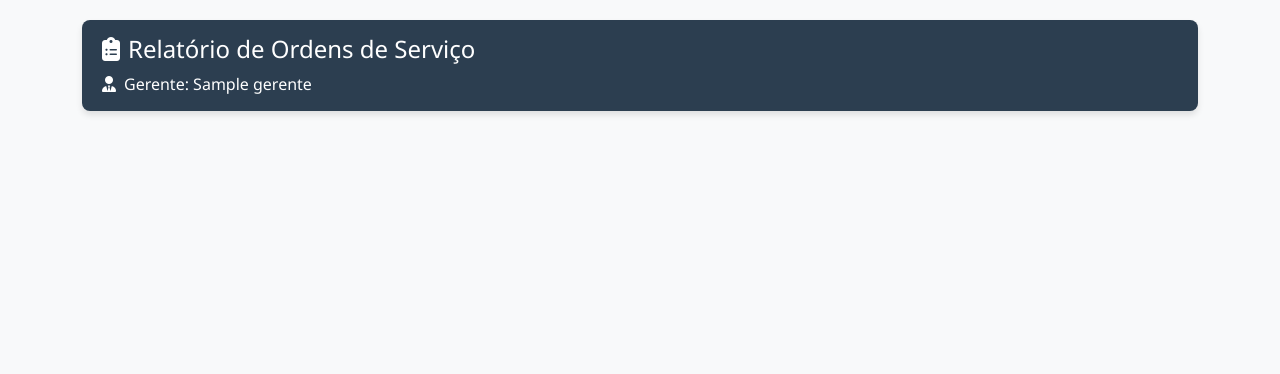
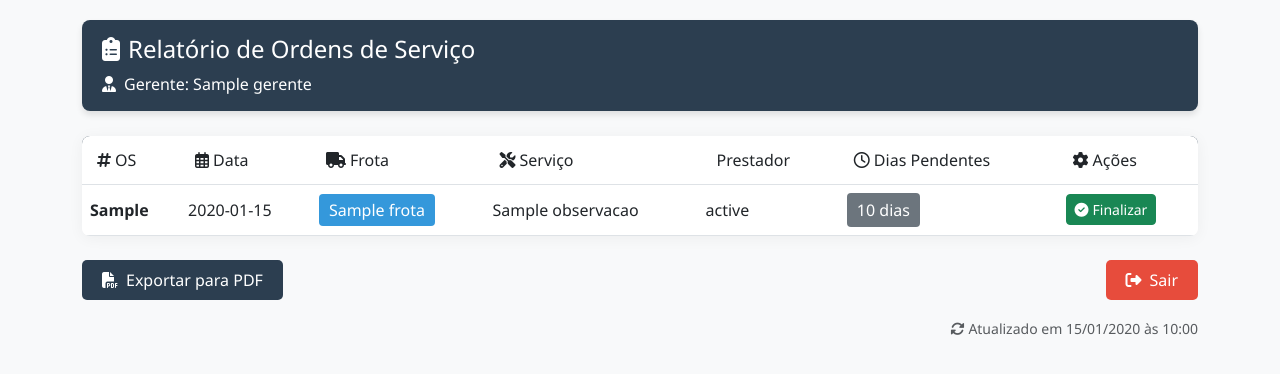
Before and after one commit to willtuner/os-manager, a Flask app: template templates/relatorio.html in a window 1280 px wide. Shown: the top 374 px of the page. Run offline with Flask 3, Linux system fonts and the light colour scheme; the template is opened without the code that fills it: most values are stand-ins (such as "Sample title", 1, 10 or a date in 2020).

Commit message:
relatorio.html

```diff
--- a/templates/relatorio.html
+++ b/templates/relatorio.html
@@ -110,3 +110,79 @@
 
     <!-- Tabela de OS -->
     <div class="table-container">
+      <div class="table-responsive">
+        <table class="table table-hover align-middle mb-0">
+          <thead>
+            <tr>
+              <th><i class="fas fa-hashtag me-1"></i>OS</th>
+              <th><i class="far fa-calendar-alt me-1"></i>Data</th>
+              <th><i class="fas fa-truck me-1"></i>Frota</th>
+              <th><i class="fas fa-tools me-1"></i>Serviço</th>
+              <th><i class="fas fa-user-hard-hat me-1"></i>Prestador</th>
+              <th><i class="far fa-clock me-1"></i>Dias Pendentes</th>
+              <th><i class="fas fa-cog me-1"></i>Ações</th>
+            </tr>
+          </thead>
+          <tbody>
+            {% for item in lista %}
+            <tr>
+              <td><strong>{{ item.OS }}</strong></td>
+              <td>{{ item.DataFechamento }}</td>
+              <td><span class="badge-frota">{{ item.Frota }}</span></td>
+              <td>{{ item.Observacao }}</td>
+              <td>
+                {% if item.Prestador != "Prestador não definido" %}
+                  {{ item.Prestador }}
+                {% else %}
+                  <span class="text-muted">{{ item.Prestador }}</span>
+                {% endif %}
+              </td>
+              <td>
+                {% set dias = item.Dias|int %}
+                <span class="badge-dias
+                  {% if dias > 30 %}bg-danger text-white
+                  {% elif dias > 15 %}bg-warning text-dark
+                  {% else %}bg-secondary text-white{% endif %}">
+                  {{ dias }} dia{{ 's' if dias != 1 else '' }}
+                </span>
+              </td>
+              <td>
+                <a href="{{ url_for('finalizar_os', os_numero=item.OS) }}" class="btn btn-sm btn-success">
+                  <i class="fas fa-check-circle me-1"></i>Finalizar
+                </a>
+              </td>
+            </tr>
+            {% else %}
+            <tr>
+              <td colspan="7" class="text-center py-5">
+                <div class="empty-state">
+                  <i class="far fa-check-circle"></i>
+                  <h5 class="mt-3">Nenhuma OS pendente</h5>
+                  <p class="text-muted">Todas as ordens de serviço estão em dia</p>
+                </div>
+              </td>
+            </tr>
+            {% endfor %}
+          </tbody>
+        </table>
+      </div>
+    </div>
+
+    <!-- Rodapé -->
+    <div class="d-flex justify-content-between mt-4">
+      <a href="{{ url_for('exportar_relatorio') }}" class="btn btn-primary">
+        <i class="fas fa-file-pdf me-2"></i>Exportar para PDF
+      </a>
+      <a href="{{ url_for('logout') }}" class="btn btn-danger">
+        <i class="fas fa-sign-out-alt me-2"></i>Sair
+      </a>
+    </div>
+
+    <div class="mt-3 text-end">
+      <small class="text-muted">
+        <i class="fas fa-sync-alt me-1"></i>Atualizado em {{ now.strftime('%d/%m/%Y às %H:%M') }}
+      </small>
+    </div>
+  </div>
+</body>
+</html>
```
